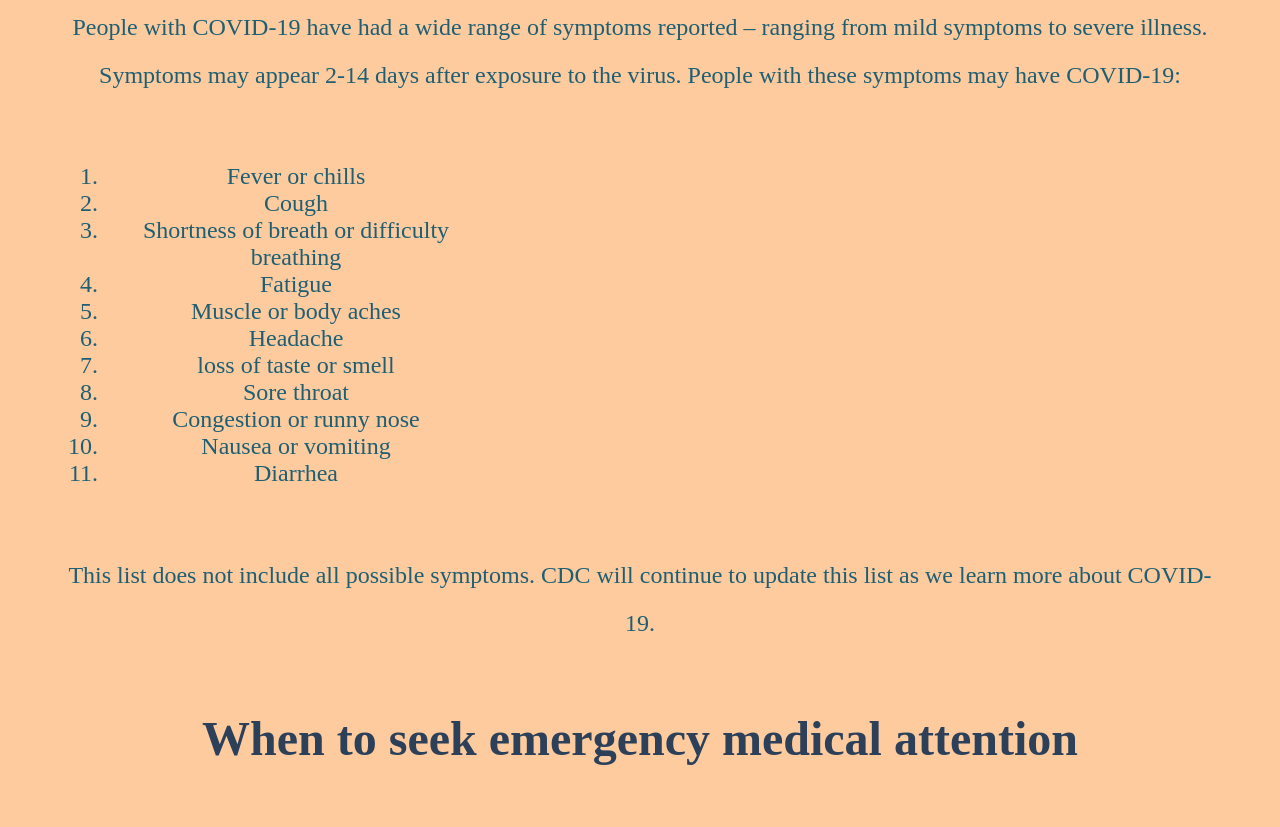
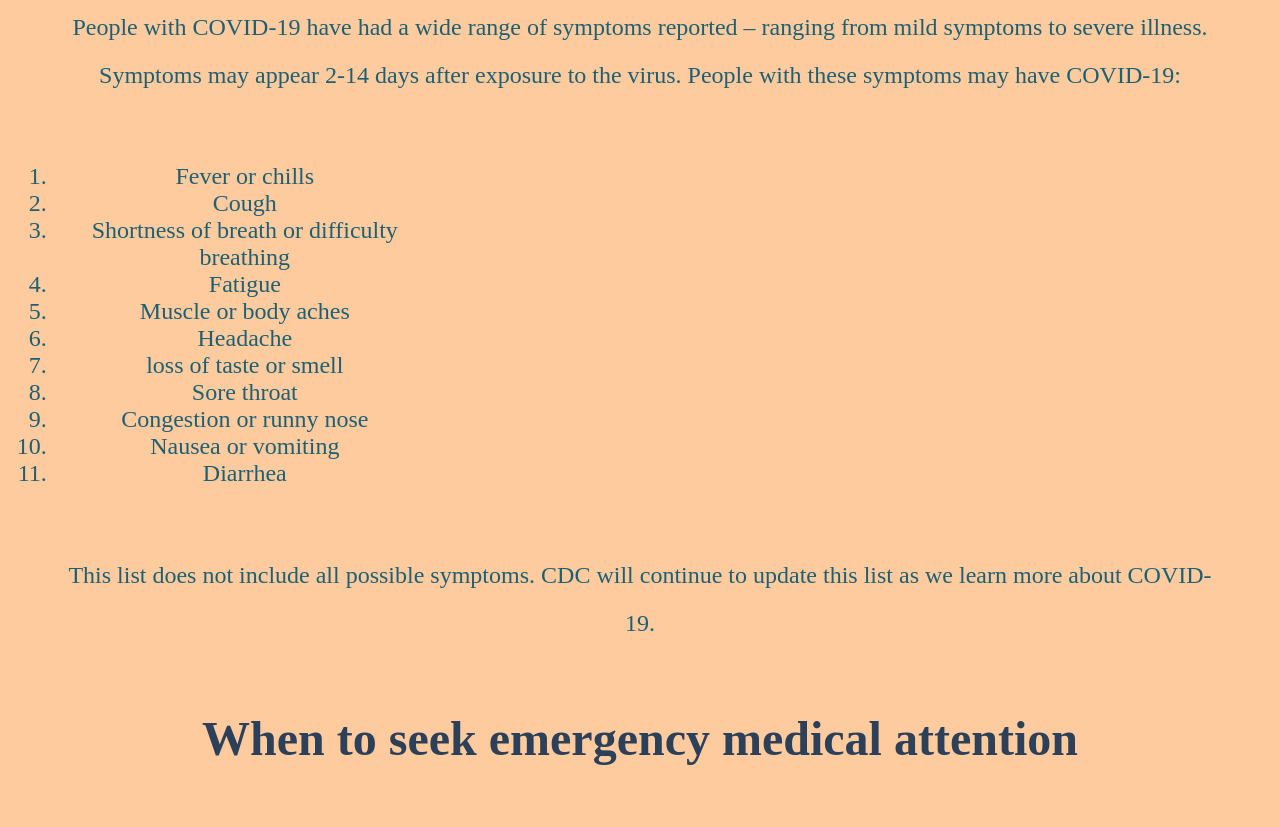
Before and after one commit to BhavyaSehgal/nivaaran, a website: page symptoms.html in a window 1280 px wide. Shown: the part 791-1618 px from the top of the page. Drawn offline with Linux system fonts and the light colour scheme.

Commit message:
change 4

```diff
--- a/csss/styles.css
+++ b/csss/styles.css
@@ -40,7 +40,7 @@ h2, h3 {
 ul, ol {
   color: #1e5f74;
   font-size: 1.5rem;
-  margin:5%  0 5% 5%;
+  margin:5%  0 5% 1%;
   width: 30%;
 }
 
```
